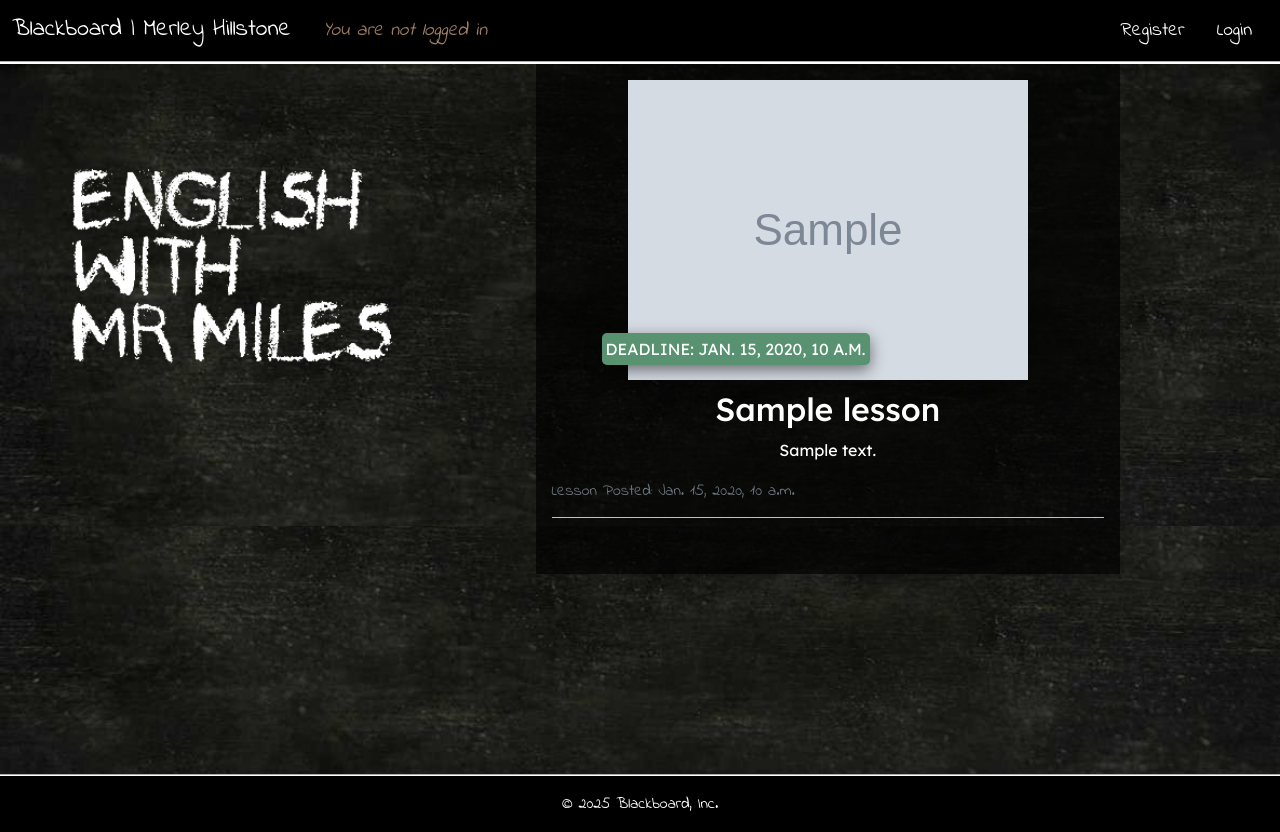
After one commit to MattMiles95/PP4_Blackboard, a Django app: template lessons/templates/lessons/eng.html in a window 1280 px wide. The commit adds this page. Run offline with Django 4.2, Linux system fonts and the light colour scheme; the template is opened without the code that fills it: most values are stand-ins (such as "Sample title", 1, 10 or a date in 2020); grey boxes marked "Sample" are stand-in pictures.

Commit message:
Add lessons templates, update index and base template, add default images, add cloudinary storage

```diff
--- a/blackboard/settings.py
+++ b/blackboard/settings.py
@@ -13,7 +13,6 @@
 from pathlib import Path
 import os
 from django.contrib.messages import constants as messages
-import sys
 import dj_database_url
 if os.path.exists('env.py'):
     import env
@@ -30,7 +29,7 @@
 SECRET_KEY = os.environ.get('SECRET_KEY')
 
 # SECURITY WARNING: don't run with debug turned on in production!
-DEBUG = False
+DEBUG = True
 
 ALLOWED_HOSTS = ['127.0.0.1', '.herokuapp.com',]
 
--- /dev/null
+++ b/lessons/templates/lessons/eng.html
@@ -0,0 +1,61 @@
+{% extends "base.html" %}
+{% load static %}
+{% block content %}
+
+<div class="column-container-eng">
+  <div class="small-screen-header">
+    <div class="container">
+      <div class="row">
+        <div class="col-12">
+          <h3 class="text-center">English with Mr Miles</h3>
+        </div>
+      </div>
+    </div>
+  </div>
+  <div class="left-column"></div>
+  <div class="right-column container-fluid">
+    <div class="row">
+      <!-- Lessons Column -->
+      <div class="col-12 mt-3 left lesson-feed">
+        <div class="row">
+          {% for lesson in lesson_list %}
+          <div class="lessons-list col-md-4">
+            <div class="card mb-4">
+              <div class="card-body">
+                <div class="image-container">
+                  {% if "placeholder" in lesson.featured_image.url %}
+                  <img
+                    src="{% static 'images/default-eng.png' %}"
+                    alt="placeholder image"
+                    class="card-img-top"
+                  />
+                  {% else %}
+                  <img
+                    src="{{ lesson.featured_image.url }}"
+                    alt="{{ lesson.title }}"
+                    class="card-image-top"
+                  />
+                  {% endif %}
+                  <div class="image-flash">
+                    <p class="deadline lesson-font">Deadline: {{ lesson.deadline }}</p>
+                  </div>
+                </div>
+                <a href="{% url 'lesson_detail' lesson.slug %}" class="lesson-link lesson-font">
+                  <h2 class="card-title text-center">{{ lesson.title }}</h2>
+                  <p class="card-text text-center">{{ lesson.excerpt|truncatewords:20 }}</p>
+                </a>
+                <p class="card-text text-muted h6 mb-3">Lesson Posted: {{ lesson.created_on}}</p>
+
+                <hr />
+              </div>
+            </div>
+          </div>
+          {% if forloop.counter|divisibleby:1 %}
+        </div>
+        <div class="row">{% endif %} {% endfor %}</div>
+      </div>
+    </div>
+  </div>
+</div>
+
+{% endblock %}
--- a/lessons/templates/lessons/index.html
+++ b/lessons/templates/lessons/index.html
@@ -15,13 +15,13 @@
   <div class="row">
     <div class="col-md-6">
       <div class="btn-group" role="group">
-        <a aria-current="page" href="#">
+        <a aria-current="page" href="{% url 'eng' %}">
           <button type="button" class="btn btn-primary me-2 class-button">English</button>
             </a>
-        <a aria-current="page" href="#">
+        <a aria-current="page" href="{% url 'hist' %}">
           <button type="button" class="btn btn-primary me-2 class-button">History</button>
         </a>
-        <a aria-current="page" href="#">
+        <a aria-current="page" href="{% url 'psych' %}">
           <button type="button" class="btn btn-primary me-2 class-button">Psychology</button>
         </a>
       </div>
--- a/lessons/urls.py
+++ b/lessons/urls.py
@@ -1,6 +1,10 @@
 from django.urls import path
 from . import views
 
+
 urlpatterns = [
     path('', views.home, name='home'),
-]
+    path('lessons/eng', views.EnglishLessons.as_view(), name='eng'),
+    path('lessons/hist', views.HistoryLessons.as_view(), name='hist'),
+    path('lessons/psych', views.PsychologyLessons.as_view(), name='psych'),
+    ]
--- a/static/css/style.css
+++ b/static/css/style.css
@@ -226,7 +226,7 @@
     top: 3rem;
 }
 
-.lesson-list {
+.lessons-list {
     width: 100% !important;
     background-color: rgba(0, 0, 0, 0.65);
     padding: 1rem 0 1rem;
@@ -253,7 +253,7 @@
     margin-top: 1.2rem;
 }
 
-.post-link:hover {
+.lesson-link:hover {
     text-shadow: 0 0 10px white;
     transition: all 0.3s ease;
     text-decoration: none !important;
--- a/templates/base.html
+++ b/templates/base.html
@@ -1,6 +1,9 @@
 {% load static %}
 
 {% url 'home' as home_url %}
+{% url 'eng' as eng_url %}
+{% url 'hist' as hist_url %}
+{% url 'psych' as psych_url %}
 
 
 <!DOCTYPE html>
@@ -52,15 +55,15 @@
                     {% if user.is_authenticated %}
                     <li class="nav-item">
                         <a class="nav-link" aria-current="page"
-                            href="#">English</a>
+                            href="{% url 'eng' %}">English</a>
                     </li>
                     <li class="nav-item">
                         <a class="nav-link" aria-current="page"
-                            href="#">History</a>
+                            href="{% url 'hist' %}">History</a>
                     </li>
                     <li class="nav-item">
                         <a class="nav-link" aria-current="page"
-                            href="#">Pyschology</a>
+                            href="{% url 'psych' %}">Pyschology</a>
                     </li>
                     <li class="nav-item nav-divider">
                         <span class="nav-link">|</span>
@@ -90,6 +93,8 @@
             </div>
         </div>
     </nav>
+
+
     <!-- Displaying Django Messages -->
      <div class="container">
         <div class="row">
@@ -108,6 +113,8 @@
         {% block content %}
         <!-- Content Goes here -->
         {% endblock content %}
+
+
 
     </main>
 
```
Also changed, not shown: lessons/templates/lessons/hist.html (added, +61 -0 lines), lessons/templates/lessons/psych.html (added, +61 -0 lines), lessons/views.py (+25 -1 lines), static/images/default-eng.png (added), static/images/default-hist.png (added), static/images/default-psych.png (added).
